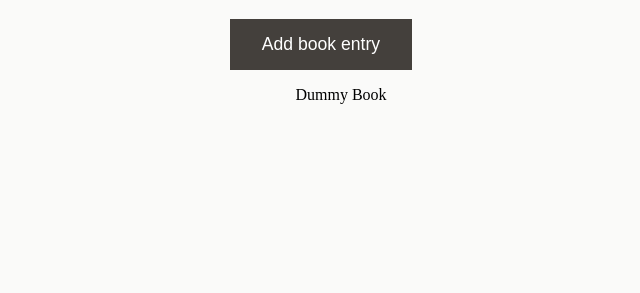
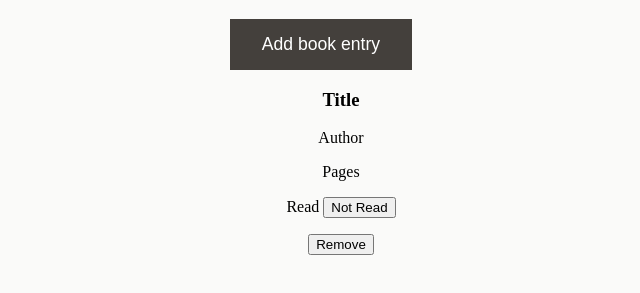
Before and after one commit to simon8800/top-library, a plain HTML site: page index.html in a window 1280 px wide. Shown: the part 61-354 px from the top of the page, without its empty margins (319-959 px from the left). Drawn offline with Linux system fonts and the light colour scheme.

Commit message:
Add book card

```diff
--- a/index.html
+++ b/index.html
@@ -27,8 +27,14 @@
         </form>
       </div>
     </div>
-    <ul class="library">
-      <li>Dummy Book</li>
+    <ul class="shelf">
+      <li class="book-card">
+        <h3>Title</h3>
+        <p>Author</p>
+        <p>Pages</p>
+        <p>Read <button>Not Read</button></p>
+        <button>Remove</button>
+      </li>
     </ul>
   </div>
   <script src="./index.js"></script>
```
